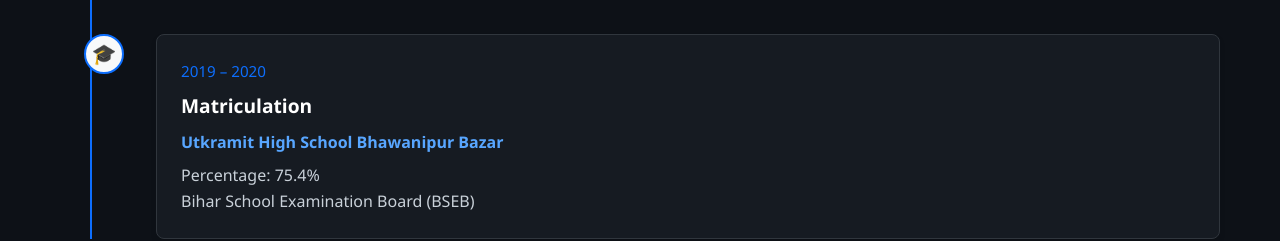
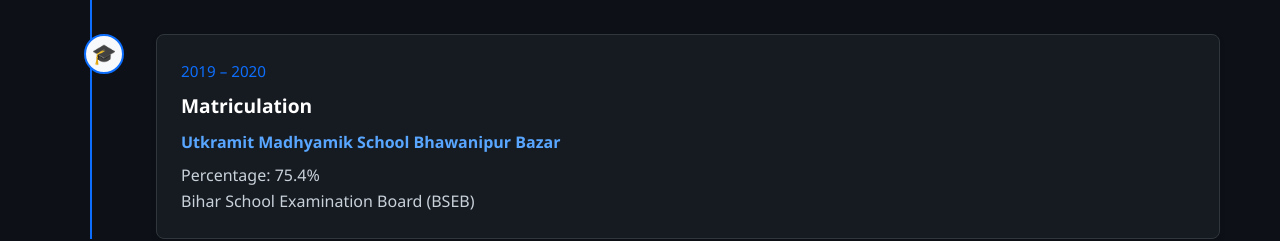
Before and after one commit to vickykumarg/Portfolio, a plain HTML site: page index.html in a window 1280 px wide. Shown: the part 1840-2081 px from the top of the page. Drawn offline with Linux system fonts and the light colour scheme.

Commit message:
Portfolio

```diff
--- a/index.html
+++ b/index.html
@@ -185,7 +185,7 @@
           <div class="timeline-content">
             <span class="timeline-date">2019 – 2020</span>
             <h3>Matriculation</h3>
-            <p class="institution">Utkramit High School Bhawanipur Bazar</p>
+            <p class="institution">Utkramit Madhyamik School Bhawanipur Bazar</p>
             <p>Percentage: 75.4%</p>
             <p>Bihar School Examination Board (BSEB)</p>
           </div>
```
